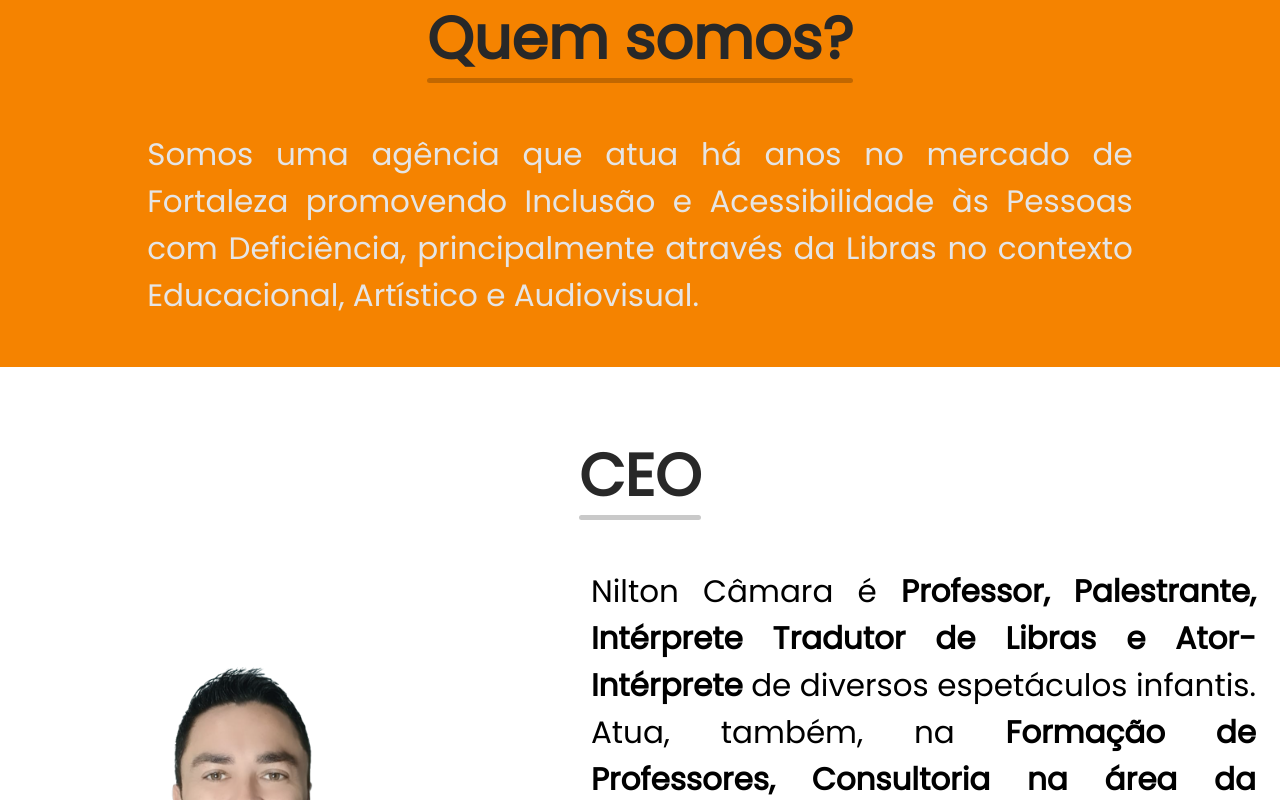
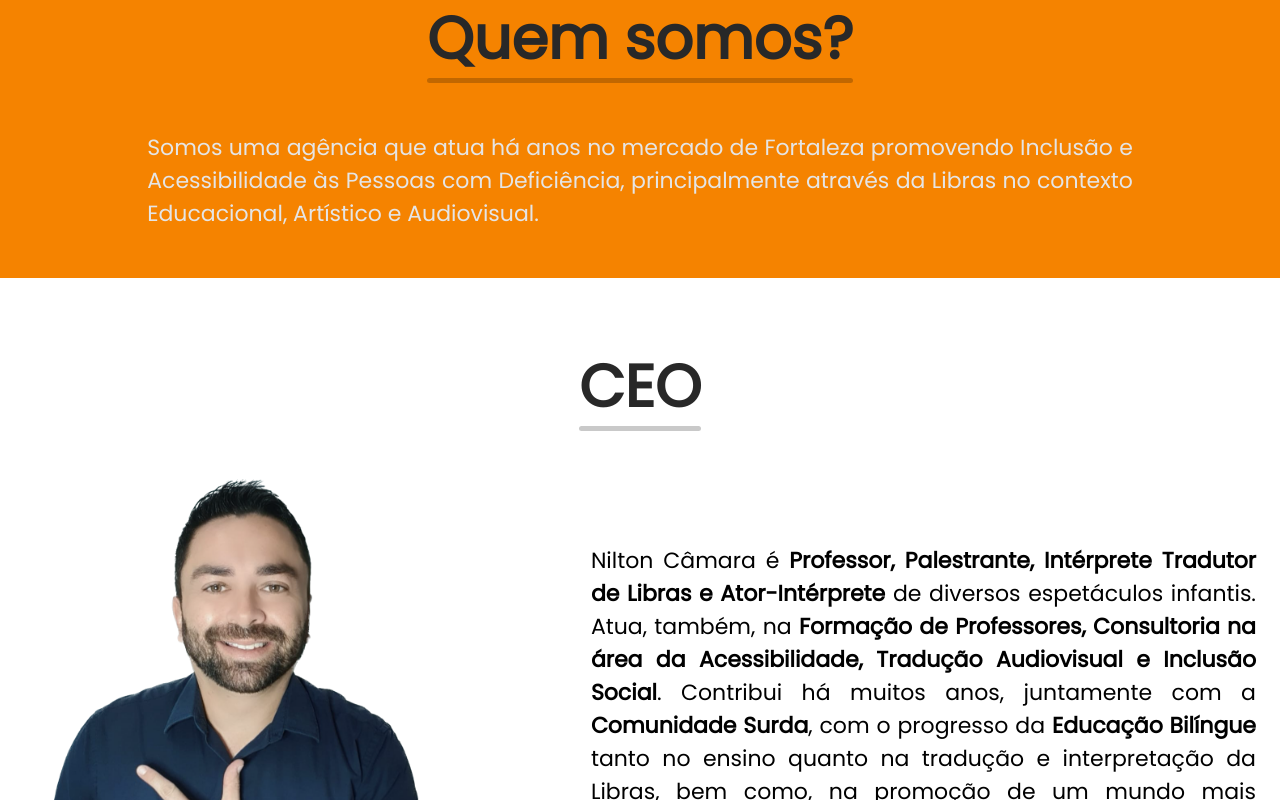
Before and after one commit to samuelabreu00/portf-lioNiltonCamara, a React (Vite) app: page / in a window 1280 px wide. Shown: the part 920-1720 px from the top of the page. Built offline with nearby package versions, Linux system fonts and the light colour scheme.

Commit message:
Update index.css

```diff
--- a/src/index.css
+++ b/src/index.css
@@ -13,11 +13,12 @@ html{
     section.about .container-about h1,section.about .ceo .container-ceo h1,.service .container-service h1,section.partners h1{
         font-size: 33px;}
     }
+  section.about .container-about .text p, section.about .ceo .container-ceo .text p{
+        font-size: 22px;
+    }
 @media (max-width:355px){
 
-    section.about .container-about .text p, section.about .ceo .container-ceo .text p{
-        font-size: 25px;
-    }
+
     .service .container-service .miniCards h2{
         font-size: 20px;
     }
```
